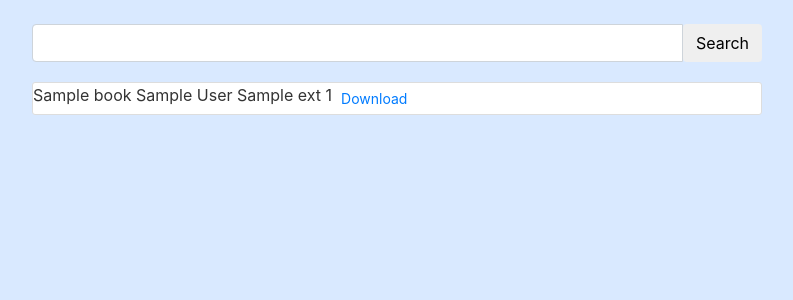
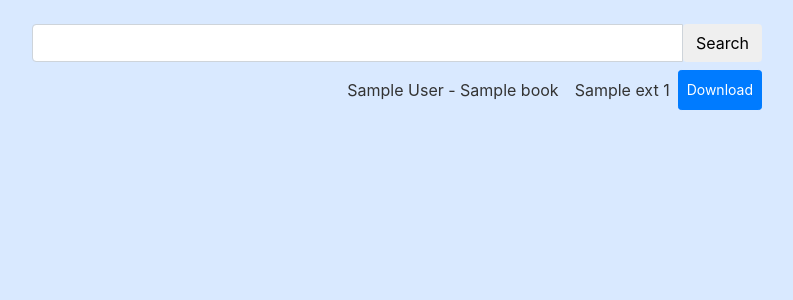
Before and after one commit to master-of-zen/Django-BookWorm, a Django app: template search/templates/search/search.html in a window 1280 px wide. Shown: the part 56-356 px from the top of the page, without its empty margins (243-1036 px from the left). Run offline with Django 3.2, Linux system fonts and the light colour scheme; the template is opened without the code that fills it: most values are stand-ins (such as "Sample title", 1, 10 or a date in 2020); some libraries are stand-ins or nearby versions.

Commit message:
progress

```diff
--- a/search/templates/search/search.html
+++ b/search/templates/search/search.html
@@ -7,15 +7,12 @@
             <input type="text" placeholder="Search" class="form-control" name="q" value=" {{ query }} ">
             <input class="btn btn-inline" type="submit" value="Search">
         </form>
-        <div class="mt-3">
         {%  for book in books %}
-        <article class="media content-section">
-            {{ book.title }}
-            {{ book.author }}
-            {{ book.ext }}
-            {{ book.size }}
-            <a href="{{ book.link }}" class="btn btn-link btn-sm" role="button" aria-disabled="true">Download</a>
-        </article>
+        <div class="d-flex justify-content-end mt-2">
+            <div class=" p-2 bd-highlight flex-fill">{{ book.author }} - {{ book.title }} </div>
+            <div class="p-2 bd-highlight">{{ book.ext }} {{ book.size }}</div>
+            <a href="{{ book.link }}" class="p-2 btn btn-primary btn-sm" role="button" aria-disabled="true">Download</a>
+        </div>
         {% endfor %}
     </div>
     </div>
```
